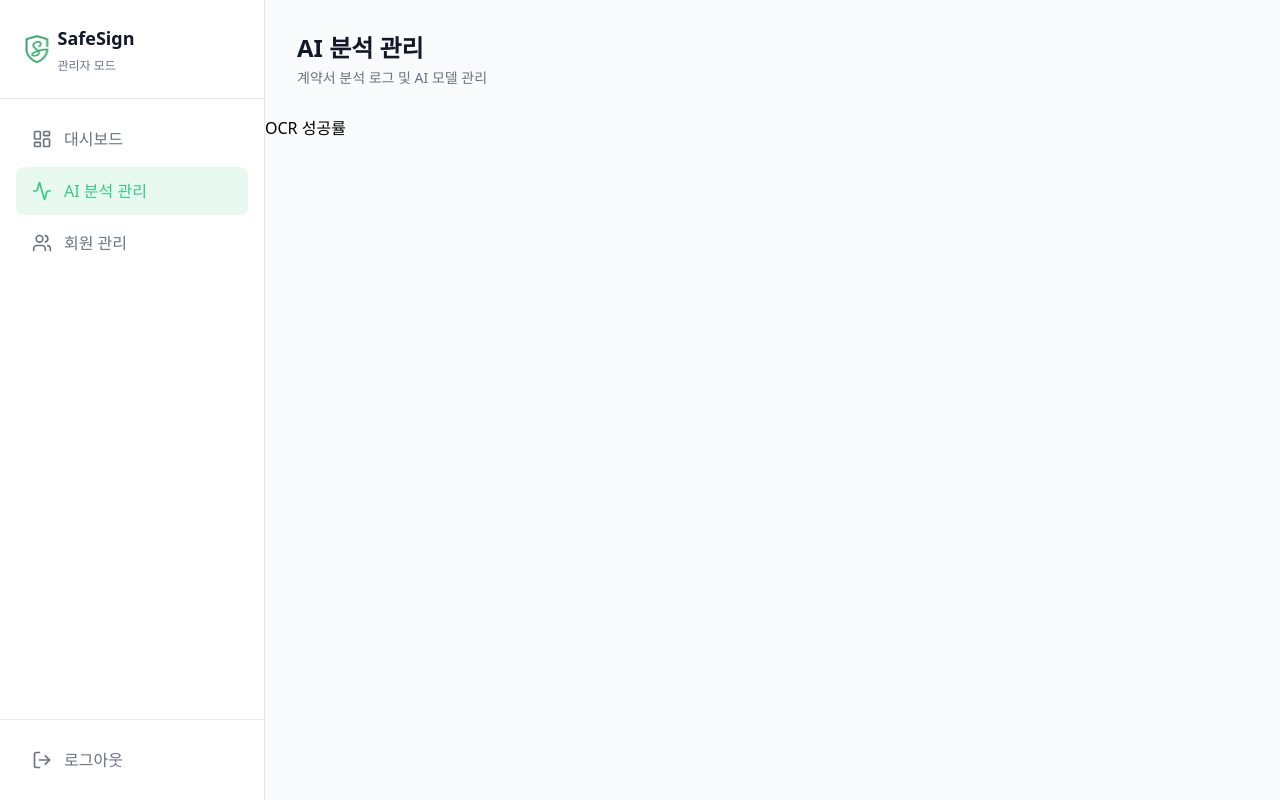
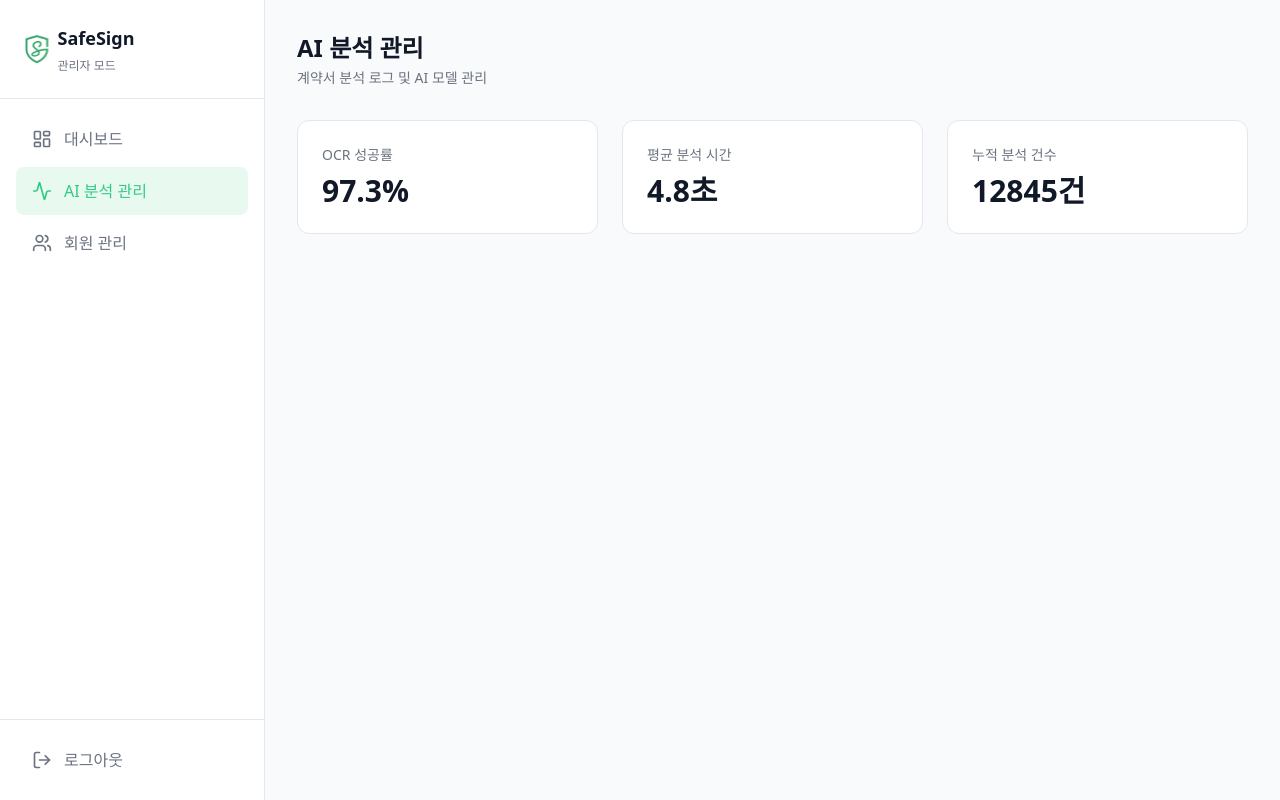
Before and after one commit to SafeSignProject/safeSign-frontend, a React (Vite) app: page /analysis-management in a window 1280 px wide. Built offline with nearby package versions, Linux system fonts and the light colour scheme; a web font is replaced by a local one.

Commit message:
feat: 분석 관리 페이지 통계 ui 구현

```diff
--- /dev/null
+++ b/src/components/admin/AnalysisStats.tsx
@@ -0,0 +1,20 @@
+const AnalysisStats = () => {
+  return (
+    <section className='grid grid-cols-3 gap-6'>
+      <article className='flex flex-col gap-2 rounded-xl border border-light-gray bg-white p-6'>
+        <p className='text-dark-gray text-sm leading-5'>OCR 성공률</p>
+        <h3 className='text-dark text-3xl font-semibold leading-9'>97.3%</h3>
+      </article>
+      <article className='flex flex-col gap-2 rounded-xl border border-light-gray bg-white p-6'>
+        <p className='text-dark-gray text-sm leading-5'>평균 분석 시간</p>
+        <h3 className='text-dark text-3xl font-semibold leading-9'>4.8초</h3>
+      </article>
+      <article className='flex flex-col gap-2 rounded-xl border border-light-gray bg-white p-6'>
+        <p className='text-dark-gray text-sm leading-5'>누적 분석 건수</p>
+        <h3 className='text-dark text-3xl font-semibold leading-9'>12845건</h3>
+      </article>
+    </section>
+  );
+};
+
+export default AnalysisStats;
--- /dev/null
+++ b/src/components/admin/index.ts
@@ -0,0 +1,3 @@
+export { default as DashboardStats } from '@/components/admin/DashboardStats';
+export { default as LogManagement } from '@/components/admin/LogManagement';
+export { default as AnalysisStats } from '@/components/admin/AnalysisStats';
--- a/src/components/admin/index.tsx
+++ /dev/null
@@ -1 +0,0 @@
-export { default as DashboardStats } from '@/components/admin/DashboardStats';
--- a/src/pages/admin/AnalysisManagementPage.tsx
+++ b/src/pages/admin/AnalysisManagementPage.tsx
@@ -1,3 +1,4 @@
+import { AnalysisStats } from '@/components/admin';
 import AdminCommonHeader from '@/components/header/AdminCommonHeader';
 
 const AnalysisManagementPage = () => {
@@ -5,10 +6,8 @@ const AnalysisManagementPage = () => {
     <div className='w-full'>
       <AdminCommonHeader title='AI 분석 관리' desc='계약서 분석 로그 및 AI 모델 관리' />
 
-      <div>
-        <div>
-          <p>OCR 성공률</p>
-        </div>
+      <div className='flex flex-col gap-6 px-8'>
+        <AnalysisStats />
       </div>
     </div>
   );
--- a/src/pages/admin/DashBoardPage.tsx
+++ b/src/pages/admin/DashBoardPage.tsx
@@ -1,5 +1,4 @@
-import { DashboardStats } from '@/components/admin';
-import LogManagement from '@/components/admin/LogManagement';
+import { DashboardStats, LogManagement } from '@/components/admin';
 import AdminCommonHeader from '@/components/header/AdminCommonHeader';
 
 const DashBoardPage = () => {
```
